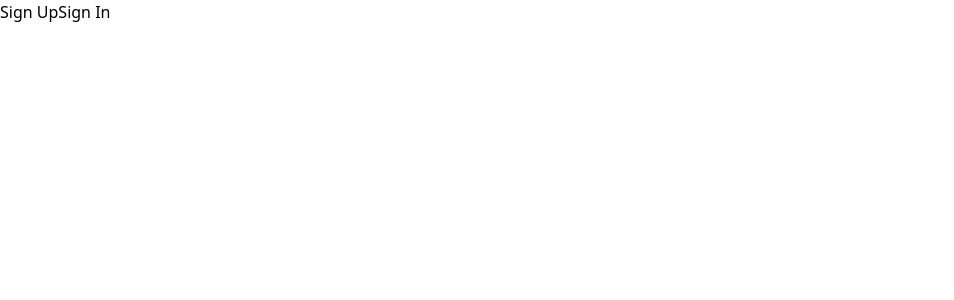
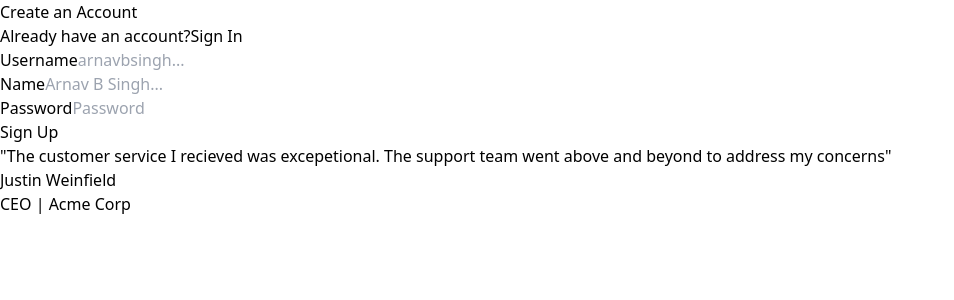
Before and after one commit to arnavbee/Verse, a React (Vite) app in the folder frontend/: page / in a window 1280 px wide. Before the commit this address had no page. Shown: the top 300 px of the page, without its empty margins (0-954 px from the left). Built offline with nearby package versions, Linux system fonts and the light colour scheme.

Commit message:
new update

```diff
--- a/frontend/src/App.tsx
+++ b/frontend/src/App.tsx
@@ -11,13 +11,11 @@
   return (
     <>
     <div>
-      <button>Sign Up</button>
-      <button>Sign In</button>
     </div>
 
       <BrowserRouter>
         <Routes>
-          <Route path="/signup" element={<Signup />} />
+          <Route path="/" element={<Signup />} />
           <Route path="/signin" element={<Signin />} />
           <Route path="/blog/:id" element={<Blog />} />
           <Route path="/blogs" element={<Blogs />} />
```
